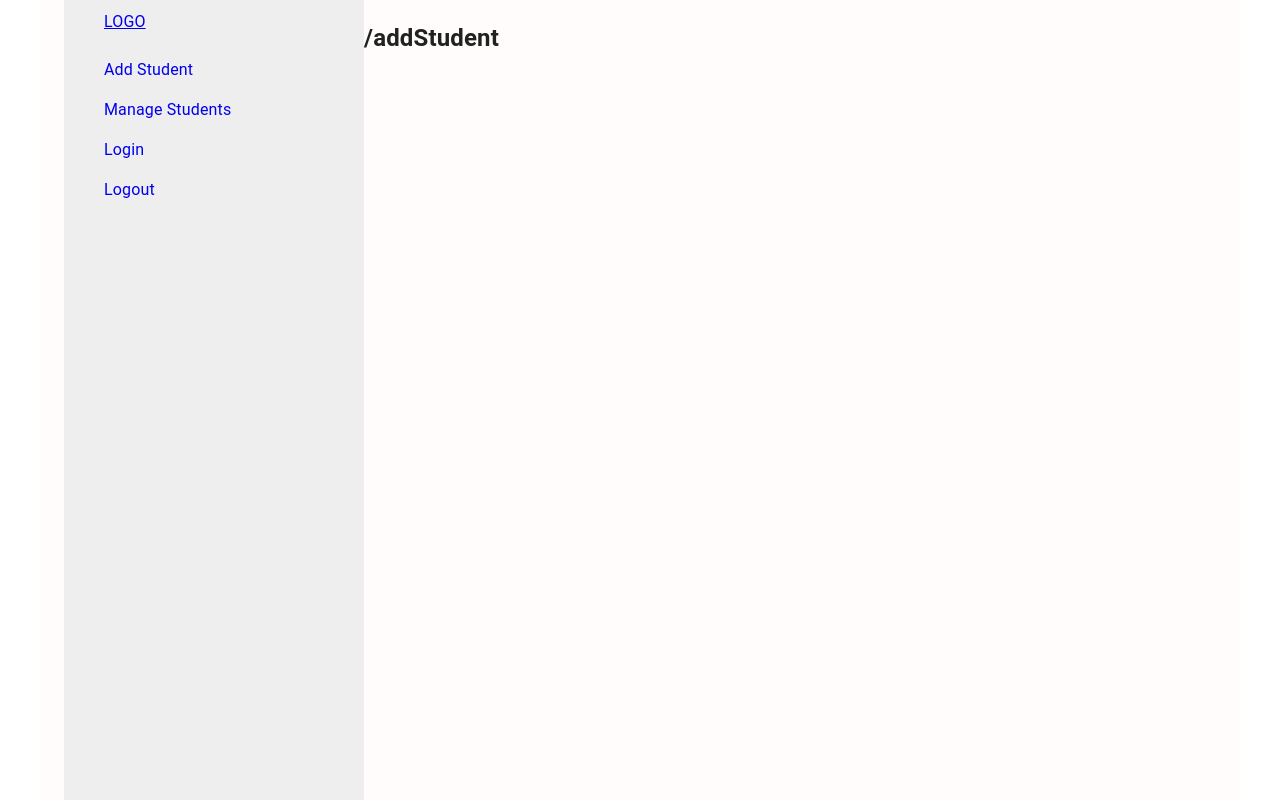
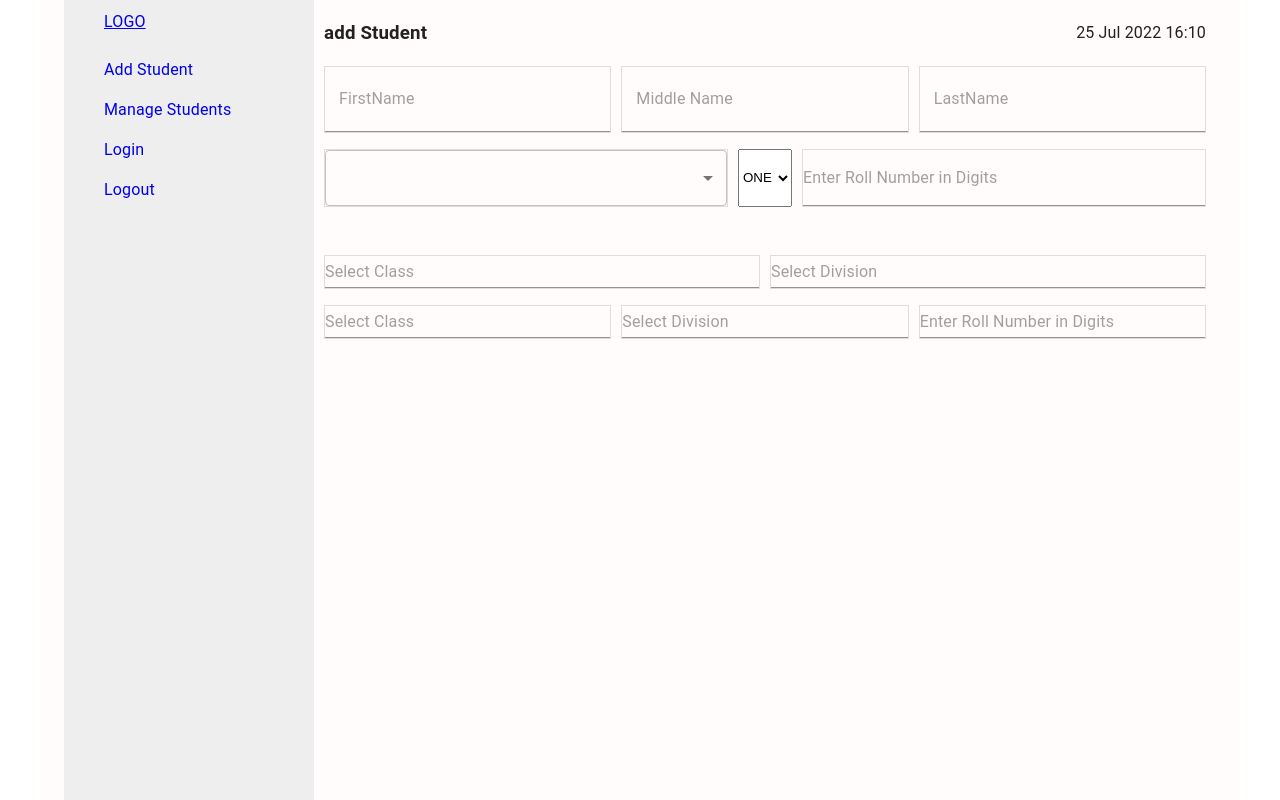
Before and after one commit to mdismail645221/evaluation-assignment-client, a React (Create React App) app: page /addStudent in a window 1280 px wide. Built offline with nearby package versions, Linux system fonts and the light colour scheme.

Commit message:
addStudent form components added

```diff
--- a/src/App.css
+++ b/src/App.css
@@ -1,38 +1,3 @@
-.App {
-  text-align: center;
+.Outlet-container{
+  width: 100%;
 }
-
-.App-logo {
-  height: 40vmin;
-  pointer-events: none;
-}
-
-@media (prefers-reduced-motion: no-preference) {
-  .App-logo {
-    animation: App-logo-spin infinite 20s linear;
-  }
-}
-
-.App-header {
-  background-color: #282c34;
-  min-height: 100vh;
-  display: flex;
-  flex-direction: column;
-  align-items: center;
-  justify-content: center;
-  font-size: calc(10px + 2vmin);
-  color: white;
-}
-
-.App-link {
-  color: #61dafb;
-}
-
-@keyframes App-logo-spin {
-  from {
-    transform: rotate(0deg);
-  }
-  to {
-    transform: rotate(360deg);
-  }
-}
--- /dev/null
+++ b/src/components/AddStudent/AddStudent.css
@@ -0,0 +1,9 @@
+.addStudent-title{
+    display: flex;
+    justify-content: space-between;
+    align-items: center;
+}
+
+.addStudent-container{
+    margin: 0px 10px;
+}
--- a/src/components/AddStudent/AddStudent.js
+++ b/src/components/AddStudent/AddStudent.js
@@ -1,9 +1,132 @@
+import { Box, FormControl, FormHelperText, Input, MenuItem, Select } from '@mui/material';
 import React from 'react';
+import '../AddStudent/AddStudent.css'
+
+
+
 
 const AddStudent = () => {
+    const [age, setAge] = React.useState('');
+
+    const handleChange = (event) => {
+        setAge(event.target.value);
+        console.log(age)
+    };
+
     return (
-        <section>
-            <h2>/addStudent</h2>
+        <section className='addStudent-container'>
+            {/* add student title  */}
+            <div className='addStudent-title'>
+                <h3>add Student</h3>
+                <span>25 Jul 2022  16:10</span>
+            </div>
+
+            {/* add student form */}
+            <form >
+                <Box sx={{
+                    display: 'flex',
+                    flexDirection: 'column',
+                    gap: '16px'
+                }}>
+                    <Box sx={{
+                        display: 'flex',
+                        justifyContent: 'space-between',
+                        gap: '10px'
+                    }}>
+                        <Input sx={{
+                            width: '100%',
+                            border: '1px solid #ddd',
+                            padding: '16.5px 14px',
+                        }} type="text" placeholder='FirstName' />
+                        <Input sx={{
+                            width: '100%',
+                            border: '1px solid #ddd',
+                            padding: '16.5px 14px',
+                        }} type="text" placeholder='Middle Name' />
+                        <Input sx={{
+                            width: '100%',
+                            border: '1px solid #ddd',
+                            padding: '16.5px 14px',
+                        }} type="text" placeholder='LastName' />
+                    </Box>
+                    <Box sx={{
+                        display: 'flex',
+                        justifyContent: 'space-between',
+                        gap: '10px'
+                    }}>
+                        <FormControl sx={{
+                            width: '100%',
+                            border: '1px solid #ddd'
+                        }}>
+                            <Select
+                                // value={age}
+                                // onChange={handleChange}
+                                displayEmpty
+                                inputProps={{ 'aria-label': 'Without label' }}
+                            >
+                                <MenuItem value="">
+                                    <em>None</em>
+                                </MenuItem>
+                                <MenuItem value={10}>Ten</MenuItem>
+                                <MenuItem value={20}>Twenty</MenuItem>
+                                <MenuItem value={30}>Thirty</MenuItem>
+                            </Select>
+                        </FormControl>
+
+                        <select>
+                            <option value="ONE">ONE</option>
+                            <option value="TWO">TWO</option>
+                        </select>
+
+                        <Input sx={{
+                            width: '100%',
+                            border: '1px solid #ddd'
+                        }} type="text" placeholder='Enter Roll Number in Digits' />
+                    </Box>
+                </Box>
+
+                {/*  info address two */}
+                <Box sx={{
+                    marginTop: '48px',
+                    display: 'flex',
+                    flexDirection: 'column',
+                    gap: '16px'
+                }}>
+                    <Box sx={{
+                        display: 'flex',
+                        justifyContent: 'space-between',
+                        gap: '10px'
+                    }}>
+                        <Input sx={{
+                            width: '100%',
+                            border: '1px solid #ddd'
+                        }} type="text" placeholder='Select Class' />
+                        <Input sx={{
+                            width: '100%',
+                            border: '1px solid #ddd'
+                        }} type="text" placeholder='Select Division' />
+                    </Box>
+                    <Box sx={{
+                        display: 'flex',
+                        justifyContent: 'space-between',
+                        gap: '10px'
+                    }}>
+                        <Input sx={{
+                            width: '100%',
+                            border: '1px solid #ddd'
+                        }} type="text" placeholder='Select Class' />
+                        <Input sx={{
+                            width: '100%',
+                            border: '1px solid #ddd'
+                        }} type="text" placeholder='Select Division' />
+                        <Input sx={{
+                            width: '100%',
+                            border: '1px solid #ddd'
+                        }} type="text" placeholder='Enter Roll Number in Digits' />
+                    </Box>
+                </Box>
+            </form>
+
         </section>
     );
 };
--- a/src/components/Navber/Navbar.css
+++ b/src/components/Navber/Navbar.css
@@ -1,7 +1,7 @@
 .navbar-container{
     background-color: #eee;
     height: 100vh;
-    min-width: 300px;
+    min-width: 250px;
     overflow: visible;
     padding: 10px 40px;
 }
--- a/src/layout/Main.js
+++ b/src/layout/Main.js
@@ -12,7 +12,7 @@ const Main = () => {
             <div>
                 <Navber></Navber>
             </div>
-            <div>
+            <div className='Outlet-container'>
                 <Outlet></Outlet>
             </div>
         </Container>
--- /dev/null
+++ b/src/styled/styled.js
@@ -0,0 +1 @@
+import { theme } from "../theme/theme";
```
